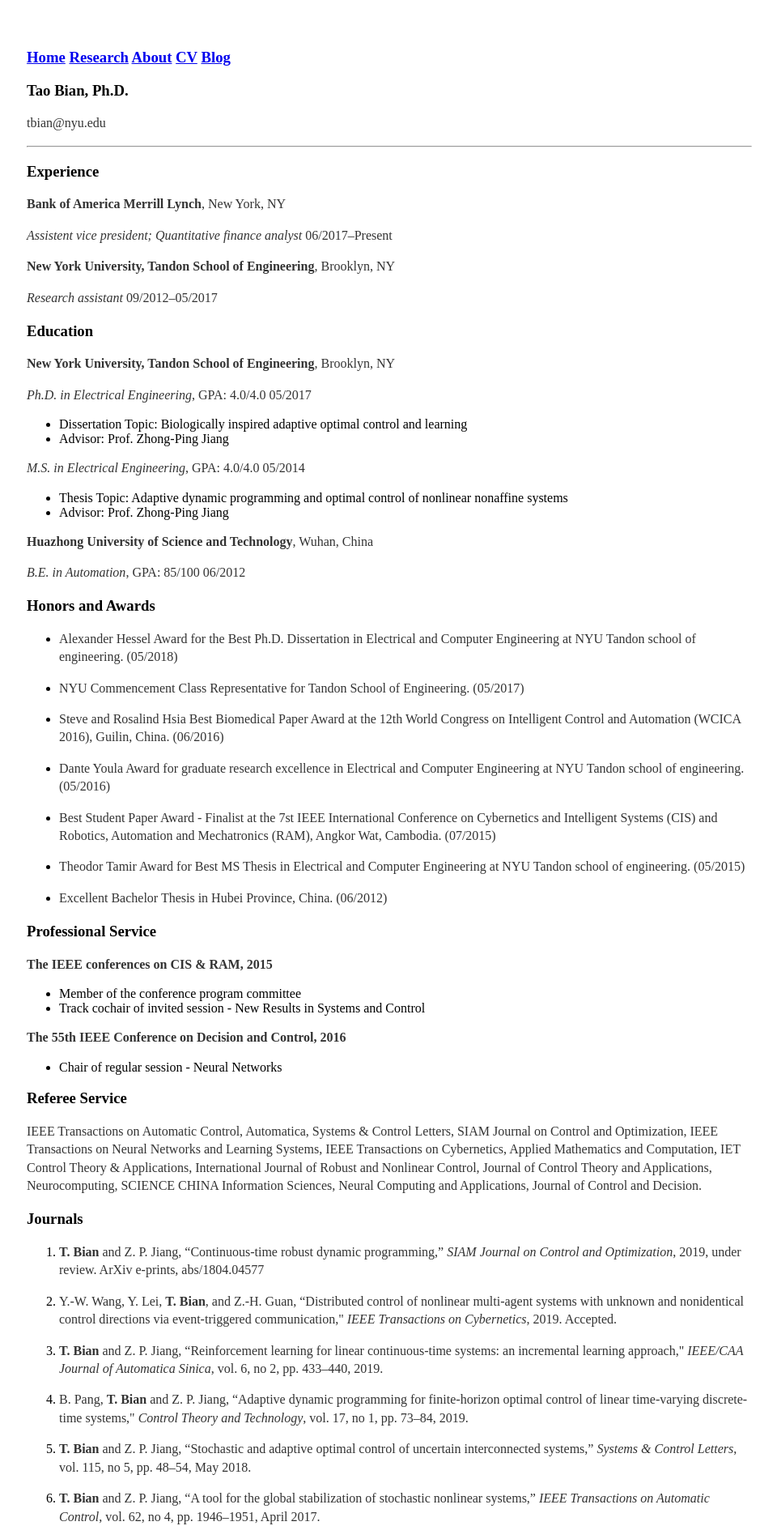
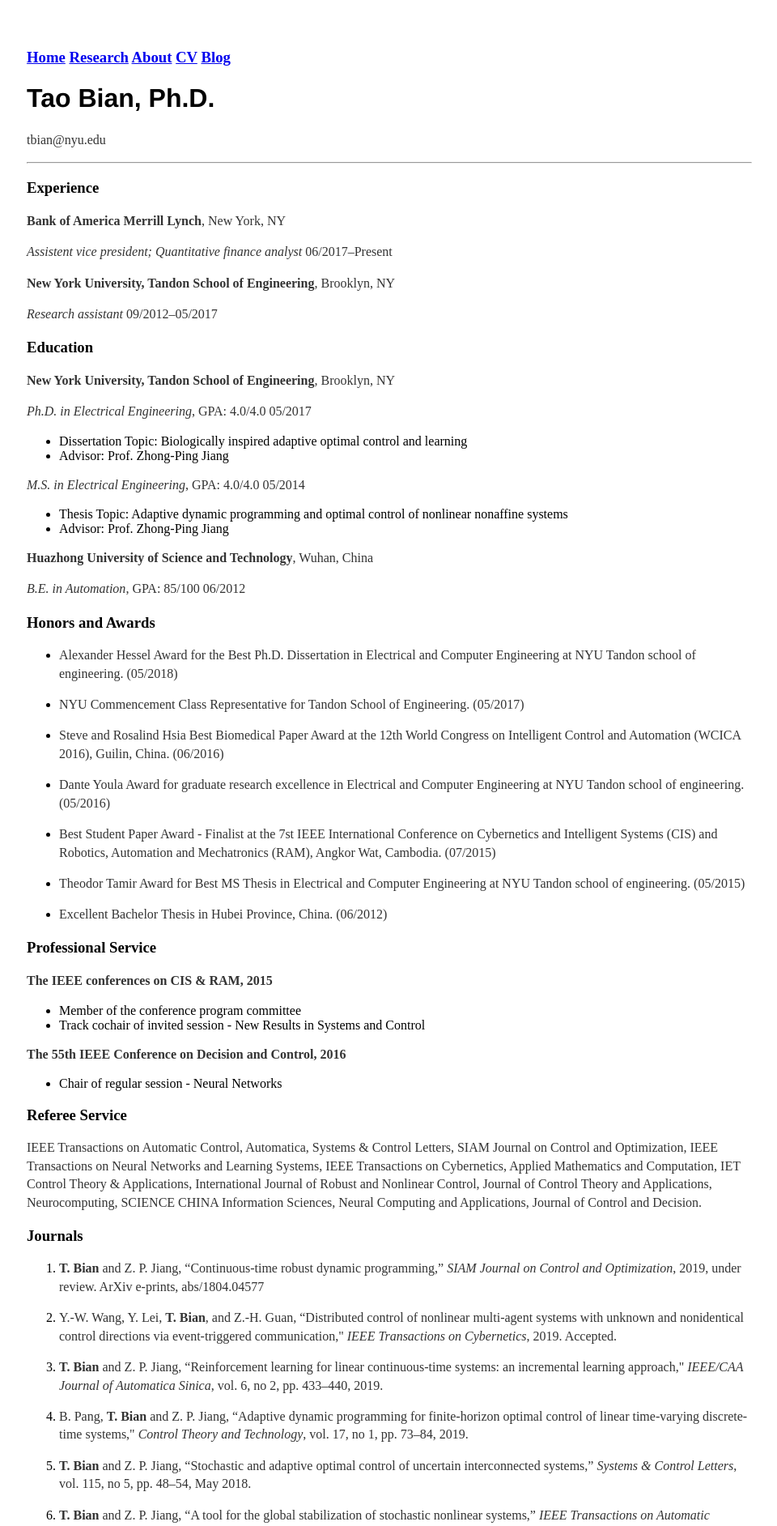
Before and after one commit to tao-bian-nyu/tao-bian-nyu.github.io, a Jekyll site: the page built from cv/index.md, in a window 1280 px wide. Shown: the top 1884 px of the page at 81% size, without its empty margins (159-1119 px from the left). Built offline with Jekyll 4.4.1, drawn with Linux system fonts in a browser that asks for light colours.

```diff
--- a/cv/index.md
+++ b/cv/index.md
@@ -4,7 +4,7 @@ title: "CV"
 ---
 
 
-### Tao Bian, Ph.D.
+# Tao Bian, Ph.D.
 
 tbian@nyu.edu
 
```
